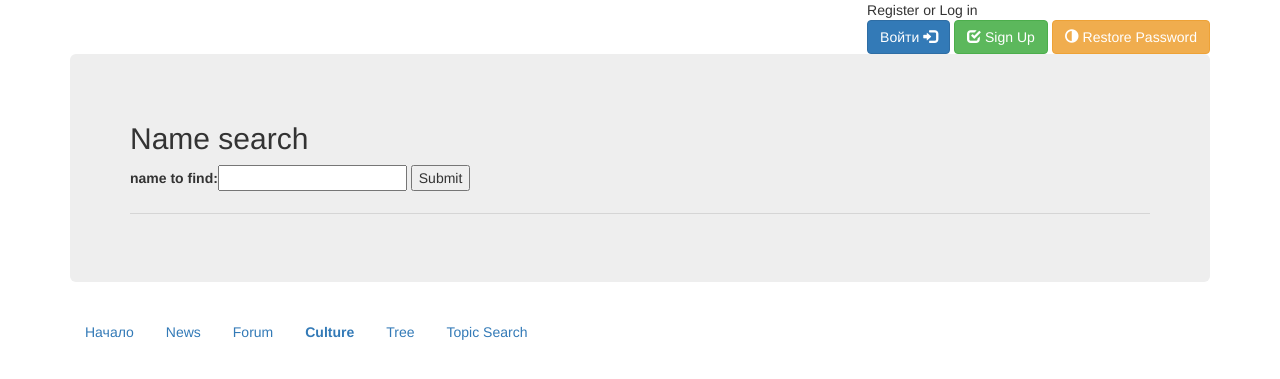
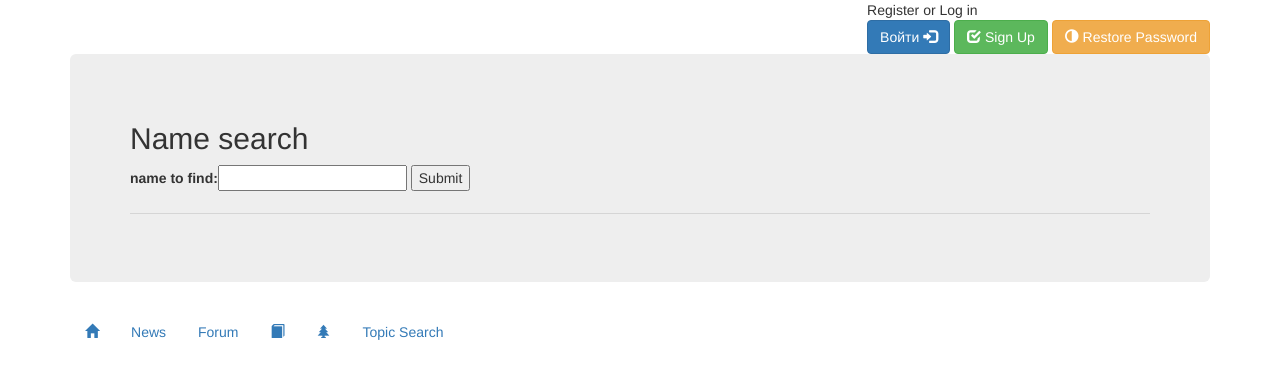
Before and after one commit to jfeldman777/sky2018, a Django app: page /topic_search/ in a window 1280 px wide. Shown: the top 379 px of the page. Run offline with Django 3.2, Linux system fonts and the light colour scheme; parts of the project's set-up code (start-up, migrations or seed data) failed here and were passed over; some libraries are stand-ins or nearby versions.

Commit message:
home tree post-nodes

```diff
--- a/sky/forms.py
+++ b/sky/forms.py
@@ -38,7 +38,7 @@ class AddItemForm(forms.Form):
 
 class MoveItemForm(forms.Form):
     base_name = forms.CharField(label=_('base item name'), max_length=100)
-    location = forms.ChoiceField(choices=((1,'left'),(2,'right'),(3,'down')))
+    location = forms.ChoiceField(choices=((1,'sibling before'),(2,'sibling after'),(3,'first child below')))
 
 class ChangeItemForm(ModelForm):
     class Meta:
@@ -48,7 +48,7 @@ class ChangeItemForm(ModelForm):
 class ChangeTxtForm(ModelForm):
     class Meta:
         model = MagicNode
-        fields = ['desc', 'text', 'videos','sites','pre_nodes','friends','sib_order', 'video','next']
+        fields = ['desc', 'text', 'videos','sites','pre_nodes','post_nodes','friends','sib_order', 'video','next']
 
 class ChangeFigureForm(ModelForm):
     class Meta:
--- a/sky/views.py
+++ b/sky/views.py
@@ -40,6 +40,8 @@ def change_txt(request,id):
             node.video = form.cleaned_data['video']
 
             node.pre_nodes = form.cleaned_data['pre_nodes']
+            node.post_nodes = form.cleaned_data['post_nodes']
+
             node.friends = form.cleaned_data['friends']
             node.sib_order = form.cleaned_data['sib_order']
 
@@ -58,6 +60,7 @@ def change_txt(request,id):
                 'videos':node.videos,
                 'video':node.video,
                 'pre_nodes':node.pre_nodes,
+                'post_nodes':node.post_nodes,
                 'friends':node.friends,
                 'sib_order':node.sib_order,
                 }
--- a/templates/area/admin.html
+++ b/templates/area/admin.html
@@ -2,9 +2,6 @@
 {% load i18n %}
 
 {% block content %}
-<a href="https://realtimeboard.com/app/board/o9J_k0c_E_E=/" target="rtboard">
-{% trans 'Tree of Knowledge' %} <b>({% trans 'draft' %})</b>
-</a>
 <div class="row">
   <div class="col-sm-4">
     <h2>{% trans 'My areas' %}</h2>
--- a/templates/area/base3.html
+++ b/templates/area/base3.html
@@ -37,8 +37,8 @@
 
 
       </li>        <li class="nav-item">
-        <a class="nav-link" href="/" >
-          {% trans 'Home' %}
+        <a href="/">
+          <span class="glyphicon glyphicon-home" title="home"></span>
         </a>
       </li>
 
--- a/templates/base1.html
+++ b/templates/base1.html
@@ -44,8 +44,8 @@
       <ul class="nav nav-pills nav-fill">
 
       </li>        <li class="nav-item">
-        <a class="nav-link" href="/" >
-          {% trans 'Home' %}
+        <a href="/">
+          <span class="glyphicon glyphicon-home" title="home"></span>
         </a>
       </li>
 
@@ -62,14 +62,16 @@
   </li>
 
         <li class="nav-item">
-          <a class="nav-link" href="/topic_tree/0/">
-        <b>    {% trans 'Culture' %} </b>
+          <a href="/topic_tree/0/" title="books">
+            <span class="glyphicon glyphicon-book"></span>
           </a>
+
+
 
         </li>
         <li class="nav-item">
-          <a class="nav-link" href="/tree/0/">
-            {% trans 'Tree' %}
+          <a href="/tree/0/" title="tree">
+            <span class="glyphicon glyphicon-tree-conifer"></span>
           </a>
         </li>
 
--- a/templates/move_item.html
+++ b/templates/move_item.html
@@ -10,7 +10,6 @@
   {{ form }}
   <input type="submit" value="Submit" />
 </form>
-{% trans 'location' %}:{{location}}
 {% else %}
 Who are you, stranger? No trespassing.
 {% endif %}
```
Also changed, not shown: sky/models.py (+8 -0 lines), templates/topic_tree.html (+7 -1 lines), sky/migrations/0026_magicnode_post_nodes.py (added).
